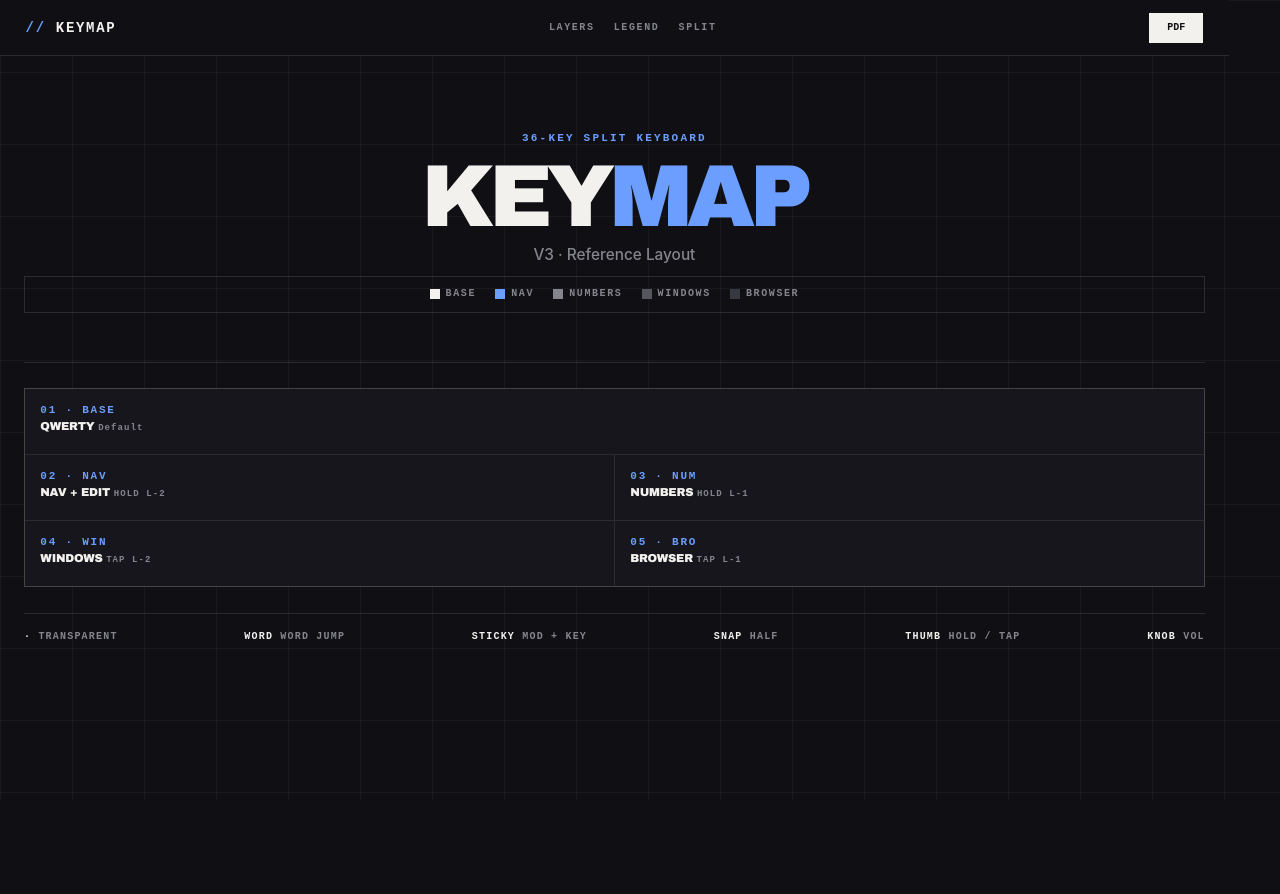
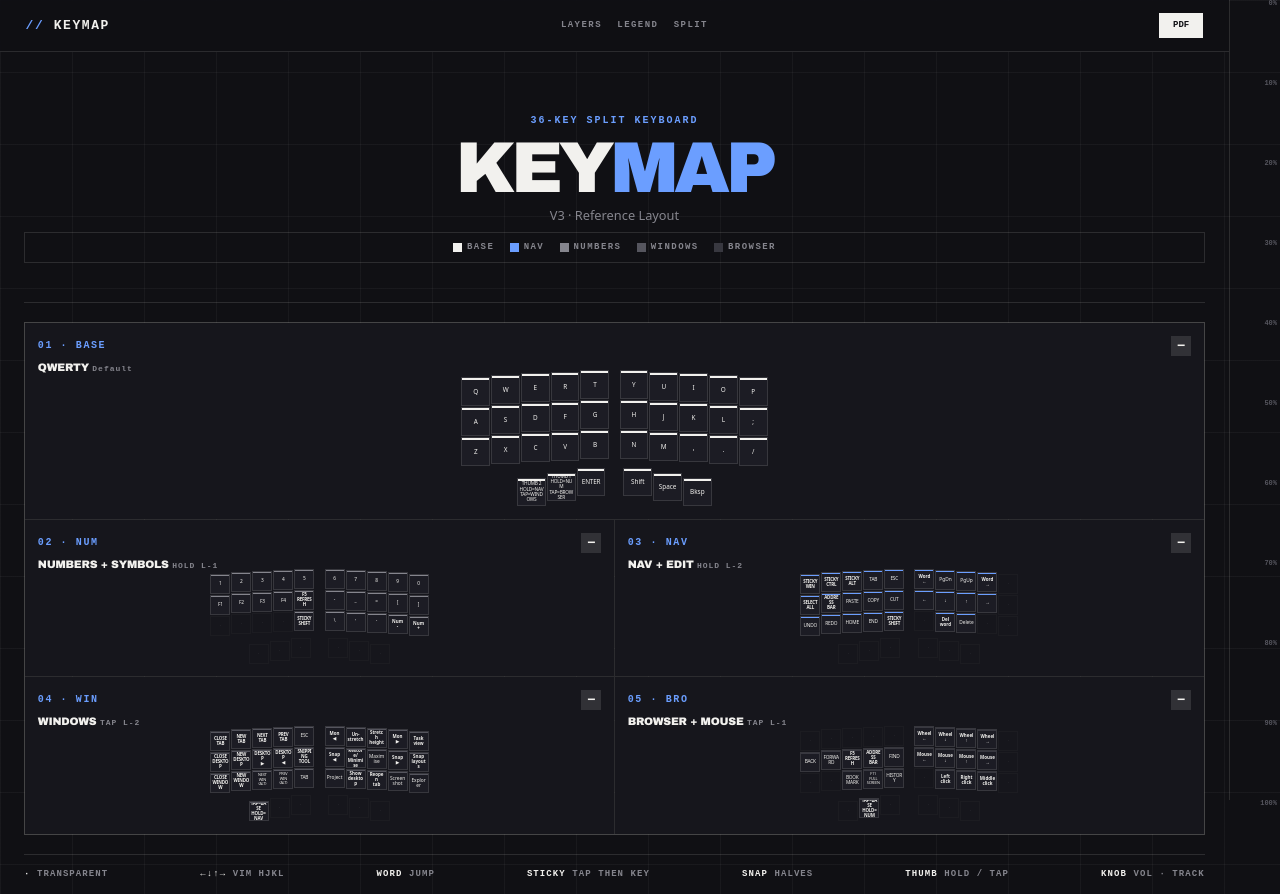
Before and after one commit to Nerouse/cheapino-cheatsheet, a plain HTML site: page index.html in a window 1280 px wide. Before the commit the page ends 800 px from the top, so only its background shows below. Drawn offline with Linux system fonts and the light colour scheme.

Commit message:
Fix: restore keyboard rendering, order NUM after BASE, add expand/collapse

```diff
--- a/index.html
+++ b/index.html
@@ -7,54 +7,44 @@
 <style>
 :root{--bg:#101014;--surface:#16161C;--surface2:#1C1C24;--border:rgba(242,241,238,0.12);--text:#F2F1EE;--text-dim:#85858D;--text-muted:#55555E;--blue:#6B9EFF;--blue-tint:rgba(107,158,255,0.06);--bar-base:#F2F1EE;--bar-nav:#6B9EFF;--bar-num:#85858D;--bar-win:#55555E;--bar-bro:#383840}
 *{margin:0;padding:0;box-sizing:border-box}
-body{background:var(--bg);background-image:linear-gradient(rgba(242,241,238,0.045) 1px,transparent 1px),linear-gradient(90deg,rgba(242,241,238,0.045) 1px,transparent 1px);background-size:72px 72px;color:var(--text);font-family:Inter,system-ui,sans-serif;padding-right:clamp(0px,4vw,64px);min-height:100vh}
+body{background:var(--bg);background-image:linear-gradient(rgba(242,241,238,0.045) 1px,transparent 1px),linear-gradient(90deg,rgba(242,241,238,0.045) 1px,transparent 1px);background-size:72px 72px;color:var(--text);font-family:system-ui,'Segoe UI',sans-serif;padding-right:clamp(0px,4vw,64px);min-height:100vh}
 .wrap{max-width:1320px;margin:0 auto;padding:0 24px}
-.nav{position:sticky;top:0;z-index:100;background:rgba(16,16,20,0.92);border-bottom:1px solid var(--border);height:clamp(56px,6vh,72px);display:flex;align-items:center;justify-content:space-between;padding:0 clamp(16px,2vw,32px)}
-.nav .br{font:700 14px/1 'Courier New',monospace;text-transform:uppercase;letter-spacing:0.12em;color:var(--text)}
-.nav .br .ac{color:var(--blue)}
-.nav .mi{font:600 10px/1 'Courier New',monospace;text-transform:uppercase;letter-spacing:0.16em;color:var(--text-dim);display:flex;gap:clamp(12px,1.5vw,24px)}
+.nav{position:sticky;top:0;z-index:100;background:rgba(16,16,20,0.92);backdrop-filter:blur(6px);border-bottom:1px solid var(--border);height:clamp(52px,6vh,68px);display:flex;align-items:center;justify-content:space-between;padding:0 clamp(12px,2vw,32px)}
+.nav .br{font:700 13px/1 'Courier New',monospace;text-transform:uppercase;letter-spacing:0.12em;color:var(--text)}.nav .br .ac{color:var(--blue)}
+.nav .mi{font:600 9px/1 'Courier New',monospace;text-transform:uppercase;letter-spacing:0.16em;color:var(--text-dim);display:flex;gap:clamp(8px,1.2vw,20px)}
 .nav .mi span:hover{color:var(--text)}
-.nav .btn{font:700 10px/1 'Courier New',monospace;background:var(--text);color:var(--bg);padding:10px 18px;border:none;cursor:pointer}
-.hero{text-align:center;padding:clamp(40px,6vw,80px) 0 clamp(24px,3vw,48px);border-bottom:1px solid var(--border);margin-bottom:clamp(16px,2vw,32px)}
-.hero .lbl{font:700 11px/1 'Courier New',monospace;text-transform:uppercase;letter-spacing:0.2em;color:var(--blue);margin-bottom:clamp(8px,1vw,16px)}
-.hero h1{font:900 clamp(2.4rem,7vw,5.5rem)/0.9 Archivo,'Arial Black',sans-serif;text-transform:uppercase;letter-spacing:-0.065em;color:var(--text)}
+.nav .btn{font:700 9px/1 'Courier New',monospace;background:var(--text);color:var(--bg);padding:8px 14px;border:none;cursor:pointer}
+.hero{text-align:center;padding:clamp(28px,5vw,64px) 0 clamp(16px,2.5vw,36px);border-bottom:1px solid var(--border);margin-bottom:clamp(12px,1.5vw,24px)}
+.hero .lbl{font:700 10px/1 'Courier New',monospace;text-transform:uppercase;letter-spacing:0.2em;color:var(--blue);margin-bottom:clamp(6px,0.8vw,12px)}
+.hero h1{font:900 clamp(2rem,6vw,4.5rem)/0.9 'Arial Black',sans-serif;text-transform:uppercase;letter-spacing:-0.06em;color:var(--text)}
 .hero h1 .ac{color:var(--blue)}
-.hero .sub{font:500 clamp(0.85rem,1.2vw,1.1rem)/1.4 Inter,system-ui,sans-serif;color:var(--text-dim);margin-top:clamp(8px,0.6vw,12px)}
-.lbar{display:flex;justify-content:center;gap:clamp(8px,1.5vw,24px);flex-wrap:wrap;padding:clamp(10px,1vw,18px);margin:clamp(8px,0.8vw,12px) 0;border:1px solid var(--border)}
-.lbar span{display:inline-flex;align-items:center;gap:6px;font:600 10px/1 'Courier New',monospace;text-transform:uppercase;letter-spacing:0.16em;color:var(--text-dim)}
-.lbar .sw{display:inline-block;width:10px;height:10px}
+.hero .sub{font:500 clamp(0.75rem,1vw,1rem)/1.4 system-ui,sans-serif;color:var(--text-dim);margin-top:clamp(6px,0.5vw,10px)}
+.lbar{display:flex;justify-content:center;gap:clamp(6px,1.2vw,20px);flex-wrap:wrap;padding:clamp(8px,0.8vw,14px);margin:clamp(6px,0.5vw,10px) 0;border:1px solid var(--border)}
+.lbar span{display:inline-flex;align-items:center;gap:5px;font:600 9px/1 'Courier New',monospace;text-transform:uppercase;letter-spacing:0.16em;color:var(--text-dim)}.lbar .sw{display:inline-block;width:9px;height:9px}
 .grid{display:grid;grid-template-columns:1fr 1fr;gap:1px;border:1px solid var(--border);background:var(--border)}
 .grid .spn{grid-column:1/-1}
-.sec{background:var(--surface);padding:clamp(12px,1.2vw,24px);transition:border-color .25s,background .25s,transform .25s}
+.sec{background:var(--surface);padding:clamp(10px,1vw,20px);transition:border-color .25s,background .25s,transform .25s}
 .sec:hover{border-color:var(--blue);background:var(--blue-tint);transform:translateY(-2px);z-index:2}
-.sec .idx{font:700 11px/1 'Courier New',monospace;color:var(--blue);letter-spacing:0.16em;margin-bottom:4px}
-.sec .lt{font:800 clamp(0.7rem,0.9vw,0.95rem)/1.15 Archivo,'Arial Black',sans-serif;text-transform:uppercase;letter-spacing:-0.02em;margin-bottom:6px;color:var(--text)}
-.sec .lt .sb{font:600 9px/1 'Courier New',monospace;color:var(--text-dim);letter-spacing:0.12em;text-transform:none}
-.kb{display:flex;justify-content:center;gap:clamp(6px,0.8vw,16px)}
-.hf{display:flex;flex-direction:column}
-.mb{display:flex;gap:1px}
-.cl{display:flex;flex-direction:column;gap:1px}
-.tc{display:flex;gap:1px;margin-top:2px;align-items:flex-start}
-.hf.lt .tc{align-self:flex-end;margin-right:clamp(3px,0.3vw,6px)}
-.hf.rt .tc{align-self:flex-start;margin-left:clamp(3px,0.3vw,6px)}
-.key{width:clamp(28px,3.6vmin,46px);height:clamp(28px,3.6vmin,46px);border:1px solid var(--border);background:var(--surface2);display:flex;align-items:center;justify-content:center;font:500 clamp(0.4rem,0.45vw,0.55rem)/1.1 Inter,system-ui,sans-serif;text-align:center;position:relative;color:var(--text);overflow:hidden}
-.key.sm{width:clamp(20px,2.4vmin,30px);height:clamp(20px,2.4vmin,30px);font:500 clamp(0.3rem,0.32vw,0.4rem)/1.1 Inter,system-ui,sans-serif}
-.key.l2{font-weight:600;font-size:clamp(0.35rem,0.38vw,0.45rem)}
-.key.sm.l2{font-size:clamp(0.28rem,0.28vw,0.35rem)}
-.key.l3{font-weight:500;font-size:clamp(0.3rem,0.32vw,0.38rem)}
-.key.sm.l3{font-size:clamp(0.24rem,0.24vw,0.3rem)}
-.ab{position:absolute;top:0;left:0;right:0;height:2px}
-.key.sm .ab{height:1.5px}
+.sec .hdr{display:flex;align-items:center;justify-content:space-between;margin-bottom:clamp(4px,0.4vw,8px)}
+.sec .idx{font:700 10px/1 'Courier New',monospace;color:var(--blue);letter-spacing:0.16em}
+.sec .lt{font:800 clamp(0.65rem,0.85vw,0.9rem)/1.15 'Arial Black',sans-serif;text-transform:uppercase;letter-spacing:-0.02em;color:var(--text)}
+.sec .lt .sb{font:600 8px/1 'Courier New',monospace;color:var(--text-dim);letter-spacing:0.12em;text-transform:none}
+.tg{cursor:pointer;background:var(--border);border:none;color:var(--text);width:20px;height:20px;font:700 14px/1 'Courier New',monospace;display:flex;align-items:center;justify-content:center;flex-shrink:0}
+.tg:hover{background:var(--text);color:var(--bg)}
+.sec.c .kb{display:none}.sec.c .tg::after{content:'+'}.sec:not(.c) .tg::after{content:'\2212'}
+.kb{display:flex;justify-content:center;gap:clamp(6px,0.8vw,16px)}.hf{display:flex;flex-direction:column}.mb{display:flex;gap:1px}.cl{display:flex;flex-direction:column;gap:1px}.tc{display:flex;gap:1px;margin-top:2px;align-items:flex-start}.hf.lt .tc{align-self:flex-end;margin-right:clamp(3px,0.3vw,6px)}.hf.rt .tc{align-self:flex-start;margin-left:clamp(3px,0.3vw,6px)}
+.key{width:clamp(28px,3.6vmin,46px);height:clamp(28px,3.6vmin,46px);border:1px solid var(--border);background:var(--surface2);display:flex;align-items:center;justify-content:center;font:500 clamp(0.4rem,0.45vw,0.55rem)/1.1 system-ui,sans-serif;text-align:center;position:relative;color:var(--text);overflow:hidden}
+.key.sm{width:clamp(20px,2.4vmin,30px);height:clamp(20px,2.4vmin,30px);font:500 clamp(0.3rem,0.32vw,0.4rem)/1.1 system-ui,sans-serif}
+.key.l2{font-weight:600;font-size:clamp(0.35rem,0.38vw,0.45rem)}.key.sm.l2{font-size:clamp(0.28rem,0.28vw,0.35rem)}.key.l3{font-weight:500;font-size:clamp(0.3rem,0.32vw,0.38rem)}.key.sm.l3{font-size:clamp(0.24rem,0.24vw,0.3rem)}
+.ab{position:absolute;top:0;left:0;right:0;height:2px}.key.sm .ab{height:1.5px}
 .ab.bar-base{background:var(--bar-base)}.ab.bar-nav{background:var(--bar-nav)}.ab.bar-num{background:var(--bar-num)}.ab.bar-win{background:var(--bar-win)}.ab.bar-bro{background:var(--bar-bro)}
-.key.trns{color:var(--text-muted);border-color:rgba(242,241,238,0.06);background:transparent;opacity:0.45}
-.key.trns .ab{display:none}
-.lbl{padding:0 1px;word-break:break-word}
-.ftr{margin-top:clamp(16px,2vw,32px);border-top:1px solid var(--border);padding:clamp(12px,1.2vw,24px) 0;display:flex;justify-content:space-between;flex-wrap:wrap;font:600 10px/1.6 'Courier New',monospace;letter-spacing:0.12em;text-transform:uppercase;color:var(--text-dim);gap:4px}
+.key.trns{color:var(--text-muted);border-color:rgba(242,241,238,0.06);background:transparent;opacity:0.45}.key.trns .ab{display:none}.lbl{padding:0 1px;word-break:break-word}
+.ftr{margin-top:clamp(12px,1.5vw,24px);border-top:1px solid var(--border);padding:clamp(10px,1vw,18px) 0;display:flex;justify-content:space-between;flex-wrap:wrap;font:600 9px/1.5 'Courier New',monospace;letter-spacing:0.12em;text-transform:uppercase;color:var(--text-dim);gap:4px 12px}
 .ftr b{color:var(--text)}
-.rlr{position:fixed;right:0;top:0;width:clamp(24px,4vw,60px);height:100vh;border-left:1px solid var(--border);pointer-events:none;z-index:50}
-.rlr .fl{position:absolute;top:0;left:-1px;width:3px;background:var(--blue);box-shadow:0 0 10px var(--blue);transition:height .1s linear}
-.rlr .tk{position:absolute;right:4px;font:600 8px/1 'Courier New',monospace;color:var(--text-muted)}
-@media(max-width:768px){.grid{grid-template-columns:1fr}.hero h1{font-size:clamp(1.8rem,10vw,2.8rem)}body{padding-right:0}.rlr{display:none}.nav .mi{display:none}}
+.rlr{position:fixed;right:0;top:0;width:clamp(20px,4vw,56px);height:100vh;border-left:1px solid var(--border);pointer-events:none;z-index:50}
+.rlr .fl{position:absolute;top:0;left:-1px;width:3px;background:var(--blue);box-shadow:0 0 8px var(--blue);transition:height .1s linear}
+.rlr .tk{position:absolute;right:3px;font:600 7px/1 'Courier New',monospace;color:var(--text-muted)}
+@media(max-width:768px){.grid{grid-template-columns:1fr}.hero h1{font-size:clamp(1.6rem,9vw,2.4rem)}body{padding-right:0}.rlr{display:none}.nav .mi{display:none}}
 @media(max-width:480px){.key{width:clamp(22px,9vw,32px)}.key.sm{width:clamp(16px,6vw,24px)}}
 </style>
 </head>
@@ -70,37 +60,35 @@ body{background:var(--bg);background-image:linear-gradient(rgba(242,241,238,0.04
 <span><span class=sw style=background:var(--bar-bro)></span>Browser</span>
 </div></div>
 <div class=grid>
-<div class="sec spn"><div class=idx>01 · BASE</div><div class=lt>QWERTY <span class=sb>Default</span></div><div class=kb id=b></div></div>
-<div class=sec><div class=idx>02 · NAV</div><div class=lt>NAV + EDIT <span class=sb>HOLD L-2</span></div><div class=kb id=nv></div></div>
-<div class=sec><div class=idx>03 · NUM</div><div class=lt>NUMBERS <span class=sb>HOLD L-1</span></div><div class=kb id=nm></div></div>
-<div class=sec><div class=idx>04 · WIN</div><div class=lt>WINDOWS <span class=sb>TAP L-2</span></div><div class=kb id=wn></div></div>
-<div class=sec><div class=idx>05 · BRO</div><div class=lt>BROWSER <span class=sb>TAP L-1</span></div><div class=kb id=br></div></div>
+<div class="sec spn"><div class=hdr><div class=idx>01 · BASE</div><button class=tg onclick="this.parentElement.parentElement.classList.toggle('c')"></button></div><div class=lt>QWERTY <span class=sb>Default</span></div><div class=kb id=b></div></div>
+<div class=sec><div class=hdr><div class=idx>02 · NUM</div><button class=tg onclick="this.parentElement.parentElement.classList.toggle('c')"></button></div><div class=lt>NUMBERS + SYMBOLS <span class=sb>HOLD L-1</span></div><div class=kb id=nm></div></div>
+<div class=sec><div class=hdr><div class=idx>03 · NAV</div><button class=tg onclick="this.parentElement.parentElement.classList.toggle('c')"></button></div><div class=lt>NAV + EDIT <span class=sb>HOLD L-2</span></div><div class=kb id=nv></div></div>
+<div class=sec><div class=hdr><div class=idx>04 · WIN</div><button class=tg onclick="this.parentElement.parentElement.classList.toggle('c')"></button></div><div class=lt>WINDOWS <span class=sb>TAP L-2</span></div><div class=kb id=wn></div></div>
+<div class=sec><div class=hdr><div class=idx>05 · BRO</div><button class=tg onclick="this.parentElement.parentElement.classList.toggle('c')"></button></div><div class=lt>BROWSER + MOUSE <span class=sb>TAP L-1</span></div><div class=kb id=br></div></div>
 </div>
 <div class=ftr>
 <span><b>·</b> transparent</span>
-<span><b>Word</b> word jump</span>
-<span><b>Sticky</b> MOD + key</span>
-<span><b>Snap</b> half</span>
+<span><b>←↓↑→</b> vim hjkl</span>
+<span><b>Word</b> jump</span>
+<span><b>Sticky</b> tap then key</span>
+<span><b>Snap</b> halves</span>
 <span><b>THUMB</b> hold / tap</span>
-<span><b>Knob</b> vol</span>
+<span><b>Knob</b> vol · track</span>
 </div></div>
+<div class=rlr id=rlr><div class=fl id=fl></div></div>
 <script>
 var SL=[4,2,0,-1,-3],SS=[3,1,0,-1,-2],TL=[0,5,10],TS=[0,3,6];
-var D='·';
-var K={
-base:{a:'bar-base',l:[['Q','W','E','R','T'],['A','S','D','F','G'],['Z','X','C','V','B']],lt:['Enter','THUMB 1\nhold=Num\ntap=Browser','THUMB 2\nhold=Nav\ntap=Windows'],rt:['Shift','Space','Bksp'],r:[['Y','U','I','O','P'],['H','J','K','L',';'],['N','M',',','.','/']]},
-nav:{a:'bar-nav',l:[['Sticky\nWIN','Sticky\nCTRL','Sticky\nALT','Tab','Esc'],['Sel\nAll','Addr\nbar','Paste','Copy','Cut'],['Undo','Redo','Home','End','Sticky\nSHIFT']],lt:[D,D,D],rt:[D,D,D],r:[['Word\n<','PgDn','PgUp','Word\n>',D],['<','v','^','>',D],[D,'Del\nw','Delete',D,D]]},
-num:{a:'bar-num',l:[['1','2','3','4','5'],['F1','F2','F3','F4','F5\nRfr'],lt:[D,D,D],rt:[D,D,D],r:[['6','7','8','9','0'],['-','_','=','[',']'],['\\',"'",'`','Num\n-','Num\n+']]},
-win:{a:'bar-win',l:[['Cls\ntab','New\ntab','Next\ntab','Prev\ntab','Esc'],['Cls\ndesk','New\ndesk','Dsk\n>','Dsk\n<','Snip'],['Cls\nwin','New\nwin','Nxt\nwin','Prv\nwin','Tab']],lt:[D,D,'tap=Base\nhold=Nav'],rt:[D,D,D],r:[['Mon\n<','Un-\nstr','Str\nhgt','Mon\n>','Task'],['Snap\n<','Restore','Maxim','Snap\n>','Snap\nL'],['Proj','Show\ndsk','Reopn','Screen','Explr']]},
-bro:{a:'bar-bro',l:[[D,D,D,D,D],['Back','Fwd','F5\nRfr','Addr','Find'],[D,D,'Bookm','F11\nFull','Hist']],lt:[D,'tap=Base\nhold=Num',D],rt:[D,D,D],r:[['Whl\n<','Whl\nv','Whl\n^','Whl\n>',D],['Mse\n<','Mse\nv','Mse\n^','Mse\n>',D],[D,'L\nclk','R\nclk','M\nclk',D]]}
-};
-function k(e,s,a){var d=document.createElement('div');d.className='key'+(s?' '+s:'');var n=e.split('\n');if(n.length==2)d.classList.add('l2');else if(n.length>=3)d.classList.add('l3');if(e===D){d.classList.add('trns');d.textContent=D;return d;}var b=document.createElement('div');b.className='ab '+a;d.appendChild(b);var l=document.createElement('div');l.className='lbl';for(var i=0;i<n.length;i++){if(i>0)l.appendChild(document.createElement('br'));l.appendChild(document.createTextNode(n[i]));}d.appendChild(l);return d;}
+var K={};
+K.base={a:'bar-base',l:[['Q','W','E','R','T'],['A','S','D','F','G'],['Z','X','C','V','B']],lt:['Enter','THUMB 1\nhold=Num\ntap=Browser','THUMB 2\nhold=Nav\ntap=Windows'],rt:['Shift','Space','Bksp'],r:[['Y','U','I','O','P'],['H','J','K','L',';'],['N','M',',','.','/']]};
+K.num={a:'bar-num',l:[['1','2','3','4','5'],['F1','F2','F3','F4','F5\nRefresh'],['\u00B7','\u00B7','\u00B7','\u00B7','Sticky\nSHIFT']],lt:['\u00B7','\u00B7','\u00B7'],rt:['\u00B7','\u00B7','\u00B7'],r:[['6','7','8','9','0'],['-','_','=','[',']'],['\\',"'",'`','Num\n-','Num\n+']]};
+K.nav={a:'bar-nav',l:[['Sticky\nWIN','Sticky\nCTRL','Sticky\nALT','Tab','Esc'],['Select\nAll','Address\nbar','Paste','Copy','Cut'],['Undo','Redo','Home','End','Sticky\nSHIFT']],lt:['\u00B7','\u00B7','\u00B7'],rt:['\u00B7','\u00B7','\u00B7'],r:[['Word\n\u2190','PgDn','PgUp','Word\n\u2192','\u00B7'],['\u2190','\u2193','\u2191','\u2192','\u00B7'],['\u00B7','Del\nword','Delete','\u00B7','\u00B7']]};
+K.win={a:'bar-win',l:[['Close\ntab','New\ntab','Next\ntab','Prev\ntab','Esc'],['Close\ndesktop','New\ndesktop','Desktop\n\u25B6','Desktop\n\u25C0','Snipping\ntool'],['Close\nwindow','New\nwindow','Next\nwin\n(Alt)','Prev\nwin\n(Alt)','Tab']],lt:['\u00B7','\u00B7','tap=Base\nhold=Nav'],rt:['\u00B7','\u00B7','\u00B7'],r:[['Mon\n\u25C0','Un-\nstretch','Stretch\nheight','Mon\n\u25B6','Task\nview'],['Snap\n\u25C0','Restore/\nMinimise','Maximise','Snap\n\u25B6','Snap\nlayouts'],['Project','Show\ndesktop','Reopen\ntab','Screenshot','Explorer']]};
+K.bro={a:'bar-bro',l:[['\u00B7','\u00B7','\u00B7','\u00B7','\u00B7'],['Back','Forward','F5\nRefresh','Address\nbar','Find'],['\u00B7','\u00B7','Bookmark','F11\nFull\nscreen','History']],lt:['\u00B7','tap=Base\nhold=Num','\u00B7'],rt:['\u00B7','\u00B7','\u00B7'],r:[['Wheel\n\u2190','Wheel\n\u2193','Wheel\n\u2191','Wheel\n\u2192','\u00B7'],['Mouse\n\u2190','Mouse\n\u2193','Mouse\n\u2191','Mouse\n\u2192','\u00B7'],['\u00B7','Left\nclick','Right\nclick','Middle\nclick','\u00B7']]};
+var D='\u00B7';
+function k(e,s,a){var d=document.createElement('div');d.className='key'+(s?' '+s:'');var n=e.split('\n');if(n.length===2)d.classList.add('l2');else if(n.length>=3)d.classList.add('l3');if(e===D){d.classList.add('trns');d.textContent=D;return d;}var b=document.createElement('div');b.className='ab '+a;d.appendChild(b);var l=document.createElement('div');l.className='lbl';for(var i=0;i<n.length;i++){if(i>0)l.appendChild(document.createElement('br'));l.appendChild(document.createTextNode(n[i]));}d.appendChild(l);return d;}
 function R(id,v,sz){var c=document.getElementById(id),st=sz==='lg'?SL:SS,th=sz==='lg'?TL:TS,s=sz==='lg'?'':'sm';var h=document.createElement('div');h.className='hf lt';var m=document.createElement('div');m.className='mb'+(s?' '+s:'');for(var c2=0;c2<5;c2++){var cd=document.createElement('div');cd.className='cl'+(s?' '+s:'');cd.style.marginTop=st[c2]+'px';for(var r=0;r<3;r++)cd.appendChild(k(v.l[r][c2],s,v.a));m.appendChild(cd);}h.appendChild(m);var t=document.createElement('div');t.className='tc'+(s?' '+s:'');for(var i=0;i<3;i++){var k2=k(v.lt[2-i],s,v.a);k2.style.marginTop=th[2-i]+'px';t.appendChild(k2);}h.appendChild(t);c.appendChild(h);var h2=document.createElement('div');h2.className='hf rt';var m2=document.createElement('div');m2.className='mb'+(s?' '+s:'');for(var c3=0;c3<5;c3++){var cd2=document.createElement('div');cd2.className='cl'+(s?' '+s:'');cd2.style.marginTop=st[4-c3]+'px';for(var r2=0;r2<3;r2++)cd2.appendChild(k(v.r[r2][c3],s,v.a));m2.appendChild(cd2);}h2.appendChild(m2);var t2=document.createElement('div');t2.className='tc'+(s?' '+s:'');for(var j=0;j<3;j++){var k3=k(v.rt[j],s,v.a);k3.style.marginTop=th[j]+'px';t2.appendChild(k3);}h2.appendChild(t2);c.appendChild(h2);}
-R('b',K.base,'lg');R('nv',K.nav,'sm');R('nm',K.num,'sm');R('wn',K.win,'sm');R('br',K.bro,'sm');
-var rlr=document.getElementById('rlr'),fl=document.getElementById('fl');
-for(var i=0;i<=100;i+=5){var t=document.createElement('div');t.className='tk';t.style.top=i+'%';t.textContent=i%10===0?i+'%':'';rlr.appendChild(t);}
-function up(){var s=document.documentElement.scrollTop||document.body.scrollTop;var h=document.documentElement.scrollHeight-document.documentElement.clientHeight;fl.style.height=(Math.min(s/h,1)*100)+'vh';}
-window.addEventListener('scroll',up);up();
+R('b',K.base,'lg');R('nm',K.num,'sm');R('nv',K.nav,'sm');R('wn',K.win,'sm');R('br',K.bro,'sm');
+(function(){var rl=document.getElementById('rlr'),fl=document.getElementById('fl');for(var i=0;i<=100;i+=5){var t=document.createElement('div');t.className='tk';t.style.top=i+'%';t.textContent=i%10===0?i+'%':'';rl.appendChild(t);}function up(){var s=document.documentElement.scrollTop||document.body.scrollTop;var h=document.documentElement.scrollHeight-document.documentElement.clientHeight;fl.style.height=(Math.min(s/h,1)*100)+'vh';}window.addEventListener('scroll',up);up();})();
 </script>
 </body>
 </html>
```
